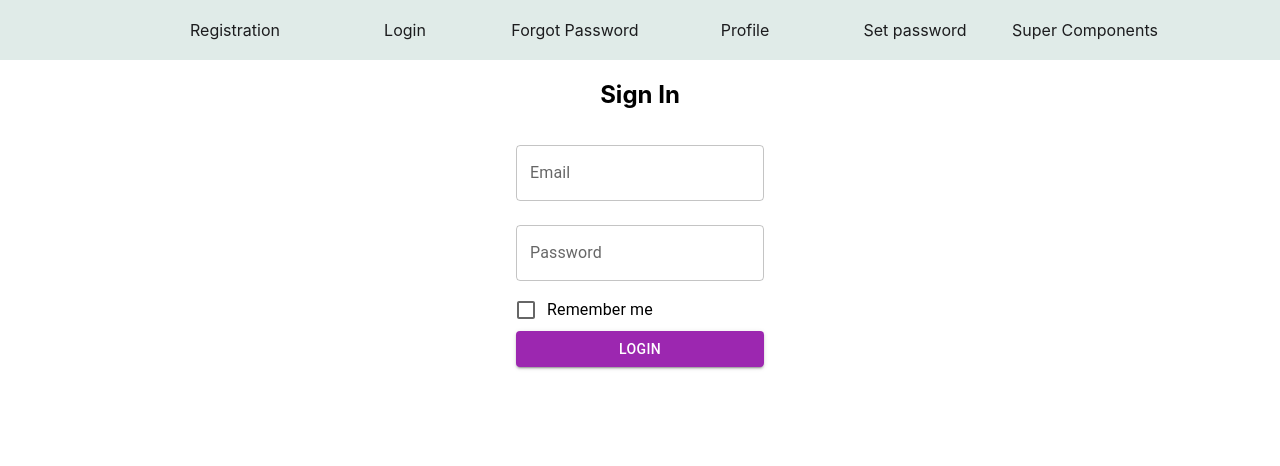
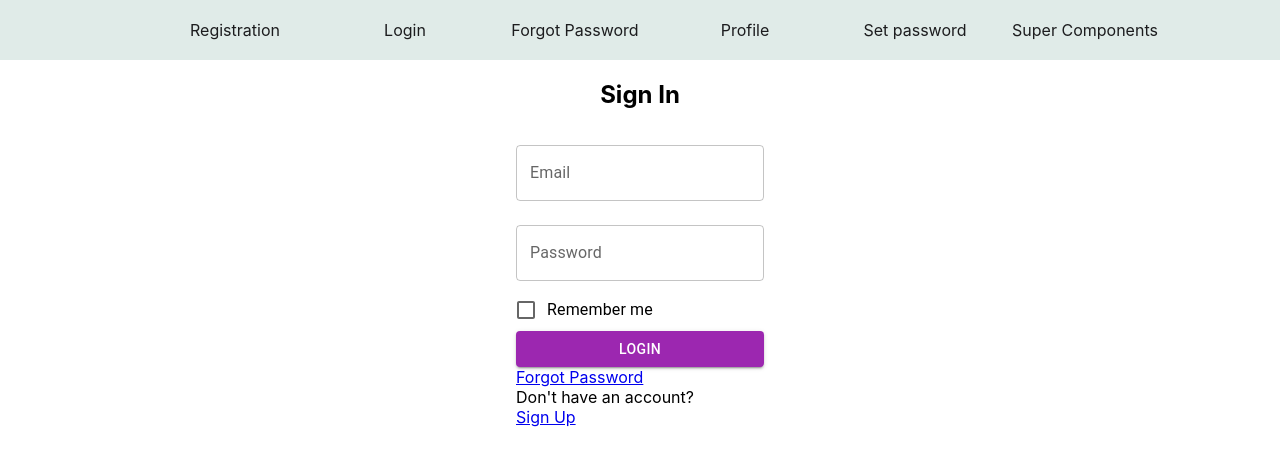
Before and after one commit to Dora-ApplePie/cards-project, a React (Create React App) app: page /#/login in a window 1280 px wide. Shown: the top 466 px of the page. Built offline with nearby package versions, Linux system fonts and the light colour scheme; no server answers.

Commit message:
add navlinks to the register and recover password

```diff
--- a/src/main/pages/Login/Login.tsx
+++ b/src/main/pages/Login/Login.tsx
@@ -9,7 +9,8 @@ import Button from '@mui/material/Button';
 import {useFormik} from "formik";
 import {requestLoginTC} from "./loginReducer";
 import {useAppDispatch, useAppSelector} from "../../../app/hooks";
-import {Navigate} from "react-router-dom";
+import {Navigate, NavLink} from "react-router-dom";
+import {PATH} from "../../Routes/Routes";
 
 type FormikErrorType = {
     email?: string
@@ -17,10 +18,17 @@ type FormikErrorType = {
     rememberMe?: boolean
 }
 
-const Login = React.memo( () => {
+const Login = React.memo(() => {
 
     const dispatch = useAppDispatch();
     const isLoggedIn = useAppSelector(state => state.login.isLogin)
+    const status = useAppSelector(state => state.app.status)
+
+    const handleClick = (e: React.MouseEvent<HTMLAnchorElement, MouseEvent>) => {
+        if (status === 'loading') {
+            e.preventDefault();
+        }
+    };
 
     const formik = useFormik({
         initialValues: {
@@ -42,14 +50,14 @@ const Login = React.memo( () => {
             if (!values.password) {
                 errors.password = 'Password is required';
             } else if (values.password.length < 7) {
-                errors.password = 'Must be 7 characters or more';
+                errors.password = 'Must be 8 characters or more';
             }
             return errors;
         },
     })
 
     if (isLoggedIn) {
-        return <Navigate to={'/profile'}/>
+        return <Navigate to={PATH.PROFILE}/>
     }
 
     return (
@@ -58,11 +66,10 @@ const Login = React.memo( () => {
                 <form onSubmit={formik.handleSubmit}>
                     <FormControl>
                         <FormGroup>
-                                <h2 style={{textAlign: "center"}}>Sign In</h2>
+                            <h2 style={{textAlign: "center"}}>Sign In</h2>
                             <TextField label="Email"
                                        margin="normal"
                                        color="secondary"
-                                       placeholder={"nya-admin@nya.nya"}
                                        {...formik.getFieldProps('email')}
                             />
                             {formik.touched.email && formik.errors.email &&
@@ -72,7 +79,6 @@ const Login = React.memo( () => {
                                        label="Password"
                                        color="secondary"
                                        margin="normal"
-                                       placeholder={"1qazxcvBG"}
                                        {...formik.getFieldProps('password')}
                             />
                             {formik.touched.email && formik.errors.password &&
@@ -81,12 +87,16 @@ const Login = React.memo( () => {
                             <FormControlLabel label={'Remember me'} control={
                                 <Checkbox
                                     color="secondary"
+                                    disabled={status === 'loading'}
                                     checked={formik.values.rememberMe}
                                     {...formik.getFieldProps('rememberMe')}/>
                             }/>
                             <Button color="secondary" type={'submit'} variant={'contained'}>
                                 Login
                             </Button>
+                            <NavLink to={PATH.FORGOT_PASSWORD} onClick={handleClick}>Forgot Password</NavLink>
+                            <div>Don't have an account?</div>
+                            <NavLink to={PATH.REGISTRATION} onClick={handleClick}>Sign Up</NavLink>
                         </FormGroup>
                     </FormControl>
                 </form>
```
